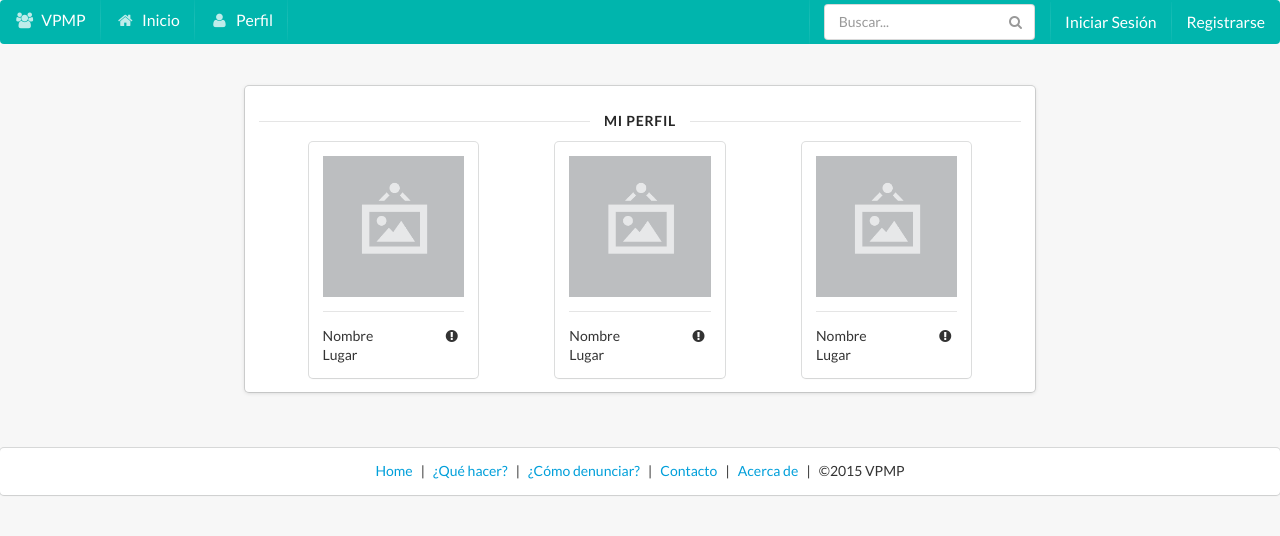
After one commit to antoniohdez/VPMP, a Django app: page /profile in a window 1280 px wide. The commit adds this page. Shown: the top 536 px of the page. Run offline with Django 3.2, Linux system fonts and the light colour scheme.

Commit message:
Cambios en las views -creacion de profile, login, register -cambios menores en header

```diff
--- a/app/static/css/style.css
+++ b/app/static/css/style.css
@@ -1,3 +1,7 @@
+.container{
+	margin: 3em 0em;
+}
+
 .description-item > span:first-child{
 	font-weight: bold;
 }
--- a/app/templates/general/_header.html
+++ b/app/templates/general/_header.html
@@ -1,10 +1,13 @@
 <header>
-		<div class="ui blue large inverted menu">
-			<a class="ui item">
+		<div class="ui teal large inverted menu">
+			<a class="ui item" href="/">
 				<i class="group icon"></i> VPMP
 			</a>
-			<a class="item">
-				<i class="home icon"></i> Home
+			<a class="item" href="/">
+				<i class="home icon"></i> Inicio
+			</a>
+			<a class="item" href="profile">
+				<i class="user icon"></i> Perfil
 			</a>
 			<div class="right menu">
 				<div class="item">
@@ -13,10 +16,10 @@
 						<i class="search link icon"></i>
 					</div>
 				</div>
-				<a class="ui item">
+				<a class="ui item" href="login">
 					Iniciar Sesión
 				</a>
-				<a class="ui item">
+				<a class="ui item" href="register">
 					Registrarse
 				</a>
 			</div>
--- a/app/templates/general/template.html
+++ b/app/templates/general/template.html
@@ -11,7 +11,7 @@
 
 	{% include "general/_header.html" %}
 
-	<div>
+	<div class="container">
 		{{content}}
 	</div>
 
--- a/app/templates/views/index.html
+++ b/app/templates/views/index.html
@@ -66,7 +66,7 @@
 		</div>
 	</div>
 	<div class="ten wide column">
-		<div class="ui raised segment">
+		<div class="ui raised teal segment">
 			<div>
 				<div class="ui horizontal divider">dd/mm/yyyy</div>
 				<div class="ui grid">
--- /dev/null
+++ b/app/templates/views/profile.html
@@ -0,0 +1,57 @@
+{% load staticfiles %}
+
+<div class="ui grid">
+	<div class="three wide column"></div>
+	<div class="ten wide column">
+		<div class="ui raised segment">
+			<div>
+				<div class="ui horizontal divider">Mi perfil</div>
+				<div class="ui grid">
+					<div class="one wide column"></div>
+					<div class="four wide column">
+						<div class="ui segment">
+							<div>
+								<img class="ui medium image" src="{% static "img/image.png" %}">
+							</div>
+							<div class="ui divider"></div>
+							<div>
+								<span>Nombre<span>
+								<span style="float:right"><i class="warning circle icon"></i></span>
+							</div>
+							<div>Lugar</div>
+						</div>
+					</div>
+					<div class="one wide column"></div>
+					<div class="four wide column">
+						<div class="ui segment">
+							<div>
+								<img class="ui medium image" src="{% static "img/image.png" %}">
+							</div>
+							<div class="ui divider"></div>
+							<div>
+								<span>Nombre<span>
+								<span style="float:right"><i class="warning circle icon"></i></span>
+							</div>
+							<div>Lugar</div>
+						</div>
+					</div>
+					<div class="one wide column"></div>
+					<div class="four wide column">
+						<div class="ui segment">
+							<div>
+								<img class="ui medium image" src="{% static "img/image.png" %}">
+							</div>
+							<div class="ui divider"></div>
+							<div>
+								<span>Nombre<span>
+								<span style="float:right"><i class="warning circle icon"></i></span>
+							</div>
+							<div>Lugar</div>
+						</div>
+					</div>
+				</div>
+			</div>
+		</div>
+	</div>
+	<div class="one wide column"></div>
+</div>
--- a/app/views.py
+++ b/app/views.py
@@ -14,7 +14,7 @@ def index(request):
     template = loader.get_template("general/template.html")
     html = loader.render_to_string("views/index.html", {})
     context = RequestContext(request, {
-        'content': htmlg
+        'content': html
         })
     return HttpResponse(template.render(context))
 
@@ -33,3 +33,27 @@ def generate(request):
         'content': html
         })
     return HttpResponse(template.render(context))
+
+def profile(request):
+    template = loader.get_template("general/template.html")
+    html = loader.render_to_string("views/profile.html", {})
+    context = RequestContext(request, {
+        'content': html
+        })
+    return HttpResponse(template.render(context))
+
+def login(request):
+    template = loader.get_template("general/template.html")
+    html = loader.render_to_string("views/login.html", {})
+    context = RequestContext(request, {
+        'content': html
+        })
+    return HttpResponse(template.render(context))
+
+def register(request):
+    template = loader.get_template("general/template.html")
+    html = loader.render_to_string("views/register.html", {})
+    context = RequestContext(request, {
+        'content': html
+        })
+    return HttpResponse(template.render(context))
--- a/django_project/urls.py
+++ b/django_project/urls.py
@@ -11,5 +11,8 @@ urlpatterns = patterns('',
     url(r'^report', 'app.views.report', name = 'report'),
     url(r'^template', 'app.views.template', name = 'template'),
     url(r'^generate', 'app.views.generate', name = 'generate'),
+    url(r'^profile', 'app.views.profile', name = 'profile'),
+    url(r'^login', 'app.views.login', name = 'login'),
+    url(r'^register', 'app.views.register', name = 'register'),
     url(r'^admin/', include(admin.site.urls)),
 )
```
Also changed, not shown: app/templates/views/login.html (added, +30 -0 lines), app/templates/views/register.html (added, +41 -0 lines), app/static/img/group.PNG (added), 8 other files.
